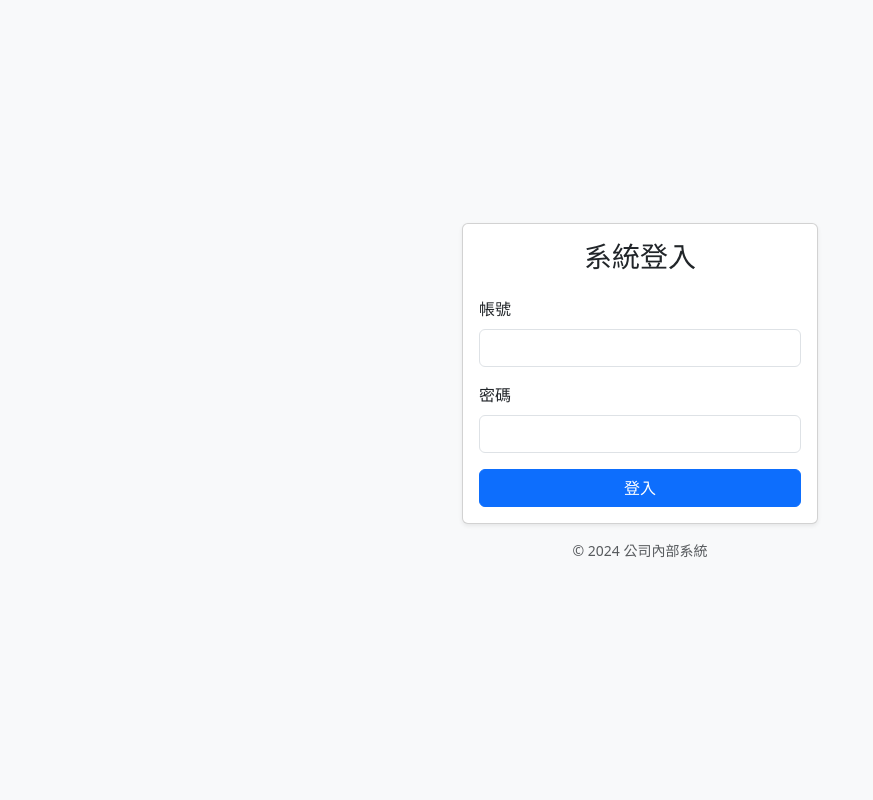
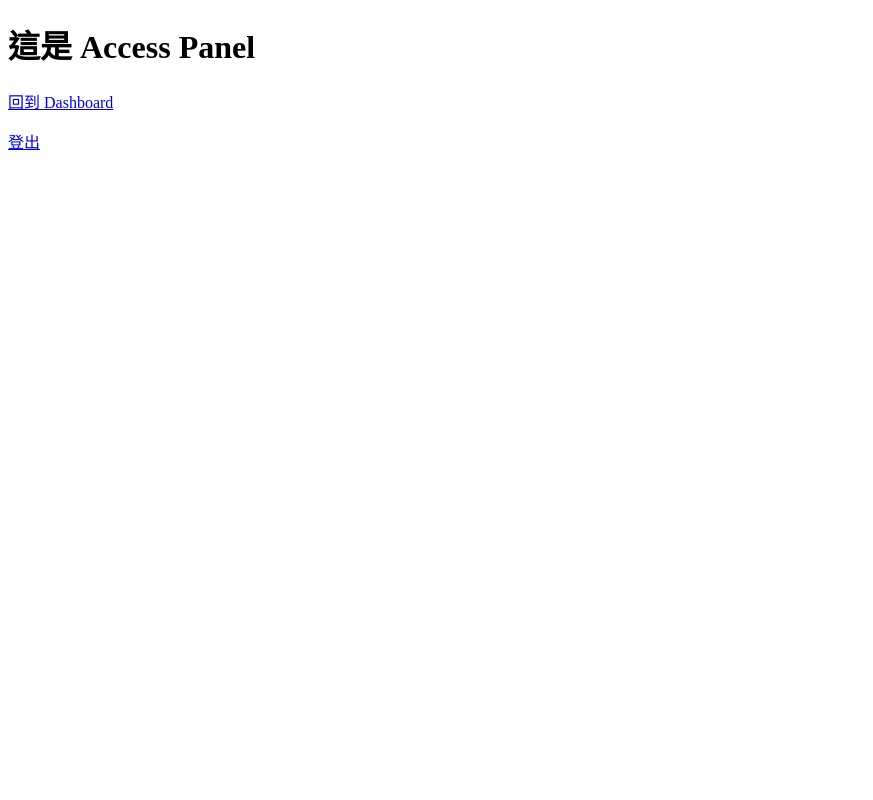
Before and after one commit to Billyzxc/flask-quote-app, a Flask app: page /access-panel in a window 1280 px wide. Shown: the whole page, without its empty margins (0-873 px from the left). Run offline with Flask 3, Linux system fonts and the light colour scheme; the visitor is signed in with stand-in values (Sample User, id 1).

Commit message:
Update access-panel.html

```diff
--- a/app/templates/access-panel.html
+++ b/app/templates/access-panel.html
@@ -1,41 +1,9 @@
 <!DOCTYPE html>
 <html lang="zh-Hant">
-<head>
-  <meta charset="UTF-8">
-  <meta name="viewport" content="width=device-width, initial-scale=1">
-  <title>登入系統</title>
-  <link href="https://cdn.jsdelivr.net/npm/bootstrap@5.3.2/dist/css/bootstrap.min.css" rel="stylesheet">
-</head>
-<body class="bg-light d-flex align-items-center" style="height: 100vh;">
-  <div class="container">
-    <div class="row justify-content-center">
-      <div class="col-md-4 col-sm-8">
-        <div class="card shadow-sm">
-          <div class="card-body">
-            <h3 class="card-title text-center mb-4">系統登入</h3>
-
-            {% if error %}
-              <div class="alert alert-danger">{{ error }}</div>
-            {% endif %}
-
-            <form method="POST">
-              <div class="mb-3">
-                <label for="username" class="form-label">帳號</label>
-                <input type="text" class="form-control" name="username" id="username" required>
-              </div>
-              <div class="mb-3">
-                <label for="password" class="form-label">密碼</label>
-                <input type="password" class="form-control" name="password" id="password" required>
-              </div>
-              <div class="d-grid">
-                <button type="submit" class="btn btn-primary">登入</button>
-              </div>
-            </form>
-          </div>
-        </div>
-        <p class="text-center mt-3 text-muted" style="font-size: 0.875rem;">© {{ year or "2024" }} 公司內部系統</p>
-      </div>
-    </div>
-  </div>
+<head><meta charset="UTF-8"><title>Access Panel</title></head>
+<body>
+  <h1>這是 Access Panel</h1>
+  <p><a href="{{ url_for('main.dashboard') }}">回到 Dashboard</a></p>
+  <p><a href="{{ url_for('main.logout') }}">登出</a></p>
 </body>
 </html>
```
